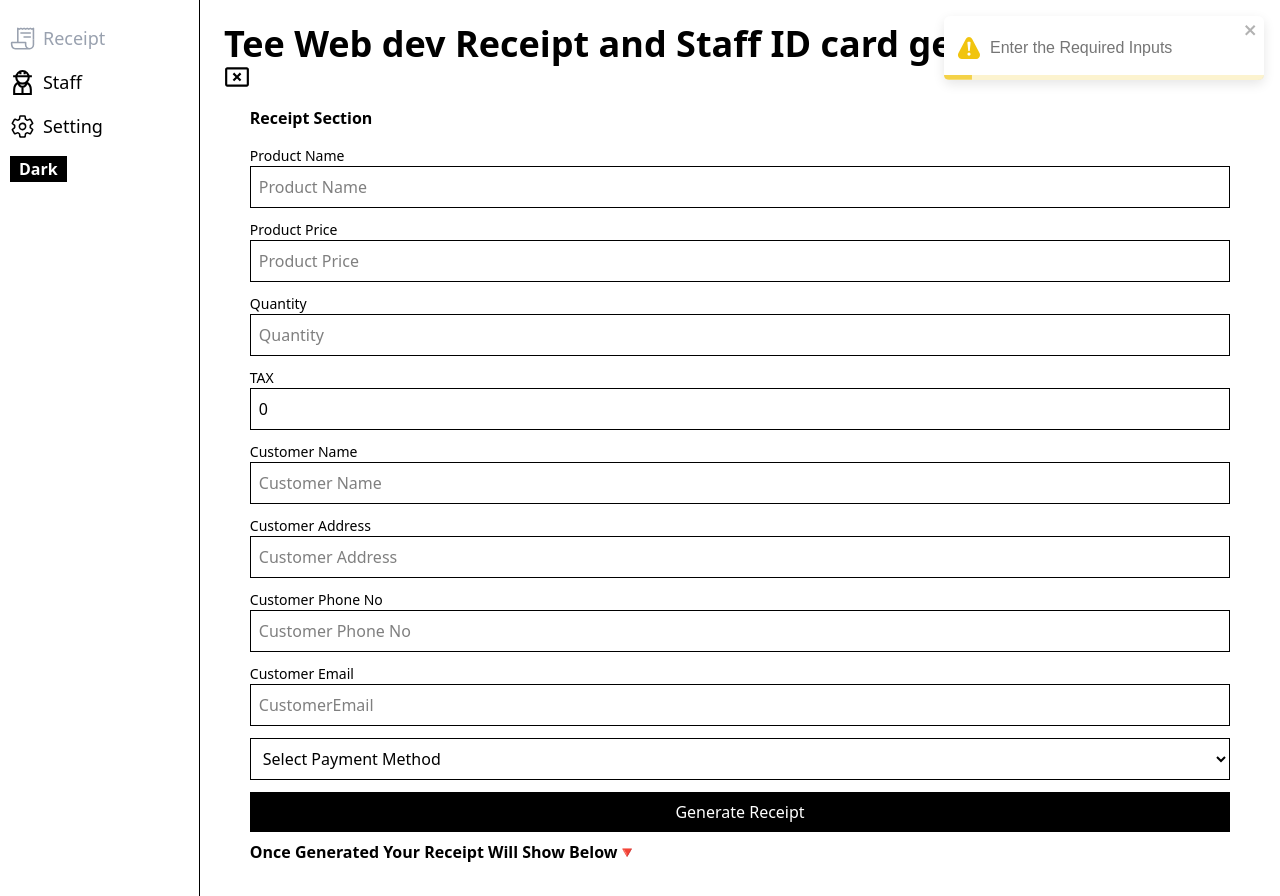
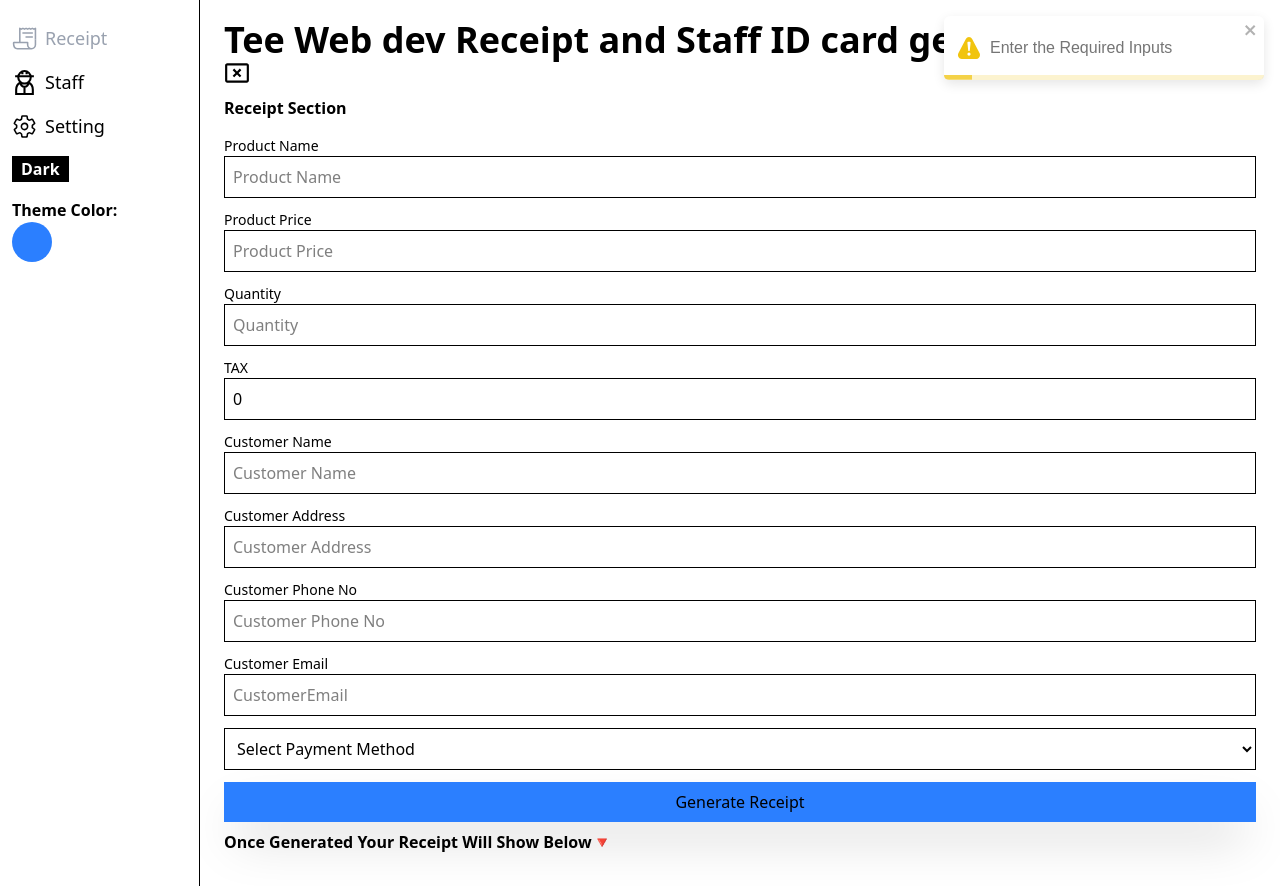
Before and after one commit to toluwase-hub/receiptgenerator, a React (Vite) app: page / in a window 1280 px wide. Built offline with nearby package versions, Linux system fonts and the light colour scheme.

Commit message:
updated color_theme

```diff
--- a/src/App.jsx
+++ b/src/App.jsx
@@ -10,15 +10,39 @@ function App() {
 
   const [theme, setTheme] = useState(true)
 
+  const [ color, setColor] = useState("")
+
+
   const changeTheme = ()=> {
     setTheme(!theme)
   }
+
+   const black = ()=> {
+    setColor("Black")
+   }
+
+   const white = ()=> {
+    setColor("White")
+   }
+
+   const red = ()=> {
+    setColor("Red")
+   }
+
+   const green = ()=> {
+    setColor("Green")
+   }
+
+   const blue = ()=> {
+    setColor("Blue")
+   }
+
   return (
     <>
       <div className="mb-20 lg:mb-0">
         <BrowserRouter>
 
-          <Navbar theme={theme} changeTheme={changeTheme} />
+          <Navbar color={color} black={black} white={white} red={red} green={green} theme={theme} blue={blue} changeTheme={changeTheme} />
 
         </BrowserRouter>
       </div>
--- a/src/assets/Components/Receiptinputs.jsx
+++ b/src/assets/Components/Receiptinputs.jsx
@@ -6,7 +6,7 @@ import autoTable from "jspdf-autotable";
 import { useReactToPrint } from "react-to-print";
 import { useRef } from "react";
 import { ToastContainer, toast } from "react-toastify";
-const Receiptinputs = ({ theme }) => {
+const Receiptinputs = ({ theme, color }) => {
   const [receiptData, setReceiptData] = useState(null);
 
   const generateNewReceipt = ()=> {
@@ -142,7 +142,7 @@ const Receiptinputs = ({ theme }) => {
   // };
 
   return (
-    <div className="w-[95%] mx-auto">
+    <div className="">
       <h1 className="font-bold">Receipt Section</h1>
       {/* FORM */}
       <ToastContainer />
@@ -341,12 +341,12 @@ const Receiptinputs = ({ theme }) => {
         </div>
         <button
           type="submit"
-          className={`${theme ? "bg-black text-white" : "bg-white text-black"} ${receiptData === null ? "" : "disabled:opacity-40 disabled:cursor-not-allowed"}  p-2`} disabled={receiptData}
+          className={` shadow-2xl ${receiptData === null ? "" : "disabled:opacity-40 disabled:cursor-not-allowed"}  ${color === "White" ? "bg-white text-black" : color === "Black" ? "bg-black text-white" : color === "Red" ? "bg-red-500" : color === "Green" ? "bg-green-500" :  "bg-blue-500" }  p-2`} disabled={receiptData}
         >
           Generate Receipt
         </button>
 
-        <button onClick={generateNewReceipt} className={`border bg-green-500 text-white p-2 ${ receiptData === null ? "hidden" : "block"}`}>Generate New Receipt</button>
+        <button onClick={generateNewReceipt} className={`border  text-white p-2 ${ receiptData === null ? "hidden" : "block"} ${color === "White" ? "bg-white text-black" : color === "Black" ? "bg-black text-white" : color === "Red" ? "bg-red-500" : color === "Green" ? "bg-green-500" :  "bg-blue-500" }`}>Generate New Receipt</button>
       </form>
       <div className="font-bold py-2">
         {receiptData === null
@@ -461,7 +461,7 @@ const Receiptinputs = ({ theme }) => {
           </div>
           <button
             onClick={HandlePrint}
-            className="mt-4 bg-green-600 text-white p-2"
+            className={`mt-4  text-white p-2 ${color === "White" ? "bg-white text-black" : color === "Black" ? "bg-black text-white" : color === "Red" ? "bg-red-500" : color === "Green" ? "bg-green-500" :  "bg-blue-500" } `}
           >
             Download Receipt
           </button>
--- a/src/assets/Components/Staffinputs.jsx
+++ b/src/assets/Components/Staffinputs.jsx
@@ -6,7 +6,7 @@ import autoTable from "jspdf-autotable";
 import { useReactToPrint } from "react-to-print";
 import { ToastContainer, toast } from "react-toastify";
 
-const Staffinputs = ({theme}) => {
+const Staffinputs = ({theme, color}) => {
   const [staffid, setStaffid] = useState(null);
 
   const generateNewIdCard = ()=> {
@@ -243,11 +243,11 @@ useEffect( ()=> {
           )}
         </div>
 
-        <button type="submit" className={`${ theme ? "bg-black text-white" : "bg-white text-black"} ${staffid === null ? "" : "disabled:opacity-40 disabled:cursor-not-allowed"}  p-2`} disabled={staffid}>
+        <button type="submit" className={` shadow-2xl ${staffid === null ? "" : "disabled:opacity-40 disabled:cursor-not-allowed"}  ${color === "White" ? "bg-white text-black" : color === "Black" ? "bg-black text-white" : color === "Red" ? "bg-red-500" : color === "Green" ? "bg-green-500" :  "bg-blue-500" }  p-2`} disabled={staffid}>
           Generate ID Card
         </button>
 
-         <button onClick={generateNewIdCard} className={`border bg-green-500 text-white p-2 ${ staffid === null ? "hidden" : "block"}`}>Generate New ID Card</button>
+         <button onClick={generateNewIdCard} className={`border ${color === "White" ? "bg-white text-black" : color === "Black" ? "bg-black text-white" : color === "Red" ? "bg-red-500" : color === "Green" ? "bg-green-500" :  "bg-blue-500" } text-white p-2 ${ staffid === null ? "hidden" : "block"}`}>Generate New ID Card</button>
 
       </form>
 
@@ -292,7 +292,7 @@ useEffect( ()=> {
             </p>
           </div>
           <button
-          className="mt-1 bg-green-600 text-white p-2" onClick={handlePrint}>Print ID Card</button>
+          className={`mt-1 text-white p-2 ${color === "White" ? "bg-white text-black" : color === "Black" ? "bg-black text-white" : color === "Red" ? "bg-red-500" : color === "Green" ? "bg-green-500" :  "bg-blue-500" }`} onClick={handlePrint}>Print ID Card</button>
           </div>
         )}
       </div>
--- a/src/assets/Navbar.jsx
+++ b/src/assets/Navbar.jsx
@@ -8,7 +8,7 @@ import { AiOutlineMenu } from "react-icons/ai";
 import { IoReceiptOutline } from "react-icons/io5";
 import { GrUserWorker } from "react-icons/gr";
 import { IoSettingsOutline } from "react-icons/io5";
-const Navbar = ({theme, changeTheme}) => {
+const Navbar = ({theme, changeTheme, color, white, black, red, green, blue}) => {
 
   const [shwoSideBar, setshwoSideBar] = useState(true)
 
@@ -17,8 +17,9 @@ const Navbar = ({theme, changeTheme}) => {
     <div className='lg:flex block '>
 
       {/* Sidebar */}
-      <div className={` ${theme ? "bg-white border-black" : "bg-black/95 text-white border-white"} hidden lg:flex  transition-all duration-500  flex flex-col  w-50 ${shwoSideBar ? "max-w-64  border-r " : "max-w-0"}`}>
-        <nav className='w-[90%] mx-auto mt-6 '>
+
+      <div className={`  overflow-hidden  ${theme ? "bg-white border-black" : "bg-black/95 text-white border-white"} hidden lg:flex  transition-all duration-500  flex flex-col  w-50 ${shwoSideBar ? "max-w-64  border-r " : "max-w-0"}`}>
+        <nav className={` overflow-x-hidden mt-6 fixed left-3 transition-all duration-500  ${shwoSideBar ? "max-w-64 " : "max-w-0"} `}>
           <ul className='space-y-4'>
             <li>
               <NavLink to="/" className={  ({isActive}) =>
@@ -55,9 +56,15 @@ const Navbar = ({theme, changeTheme}) => {
             </li>
 
             <button onClick={changeTheme} className={`border py px-2 font-bold  ${ theme ? "border-black bg-black text-white" : "border-white bg-white text-black"}`}>{theme ? "Dark" : " Light💡"}</button>
+            <div>
+            <h1 className='font-bold'>Theme Color:</h1>
+            <div className={` w-10 h-10 rounded-full animate-pulse  ${color === "White" ? "bg-white/90" : color === "Black" ? "bg-black" : color === "Red" ? "bg-red-500" : color === "Green" ? "bg-green-500" :  "bg-blue-500" } `}>
+      </div>
+      </div>
           </ul>
         </nav>
       </div>
+
 
        <div className={` lg:hidden  fixed bottom-0 transition-all duration-200 w-screen  flex flex-col ${theme ? "bg-white/95 text-black" : "bg-black/95 text-white"}  `}>
         <nav className='w-[90%] mx-auto mt-6 '>
@@ -100,7 +107,7 @@ const Navbar = ({theme, changeTheme}) => {
 
       {/* Main Content */}
       <main className={`flex-1 p-6 transition-all duration-500  ${ theme ? "bg-white text-black" : "bg-black text-white"}  `}>
-        <div className='pb-4'>
+        <div className={`pr-5 pb-1 fixed top-0 pt-5 w-full ${theme ?  "bg-white" : " bg-black"} `}>
           <h1 className='font-bold text-2xl lg:text-4xl  '>Tee Web dev Receipt and Staff ID card generator</h1>
           <button className='hidden lg:block' onClick={()=> setshwoSideBar(!shwoSideBar)}> {shwoSideBar ? (
             <MdOutlineCancelPresentation size={26} /> ) : (<AiOutlineMenu size={26} />
@@ -108,9 +115,9 @@ const Navbar = ({theme, changeTheme}) => {
         </div>
 
         <Routes >
-          <Route path="/" element={<Receipt theme={theme} />}  />
-          <Route path="/staff" element={<Staff theme={theme} />}  />
-          <Route path="/setting" element={<Setting theme={theme} changeTheme={changeTheme} />}  />
+          <Route path="/" element={<Receipt theme={theme} color={color} black={black} white={white} red={red} green={green}  blue={blue} />}  />
+          <Route path="/staff" element={<Staff theme={theme} color={color} black={black} white={white} red={red} green={green}  blue={blue} />}  />
+          <Route path="/setting" element={<Setting theme={theme} changeTheme={changeTheme} color={color} black={black} white={white} red={red} green={green}  blue={blue} />}  />
         </Routes>
       </main>
 
--- a/src/assets/routes/Receipt.jsx
+++ b/src/assets/routes/Receipt.jsx
@@ -1,10 +1,10 @@
 import React from 'react'
 import Receiptinputs from '../Components/Receiptinputs'
 
-const Receipt = ({theme}) => {
+const Receipt = ({theme, color, white, black, red, green, blue  }) => {
   return (
-    <div >
-        <Receiptinputs theme={theme} />
+    <div className='mt-18'>
+        <Receiptinputs theme={theme}  color={color} black={black} white={white} red={red} green={green}  blue={blue} />
     </div>
   )
 }
--- a/src/assets/routes/Setting.jsx
+++ b/src/assets/routes/Setting.jsx
@@ -1,8 +1,8 @@
 import React from 'react'
 
-const Setting = ({theme, changeTheme }) => {
+const Setting = ({theme, changeTheme, color, white, black, red, green, blue }) => {
   return (
-    <div>
+    <div className='mt-18'>
 
       <h1>Register</h1>
       <div>
@@ -10,6 +10,20 @@ const Setting = ({theme, changeTheme }) => {
           <button className='font-bold' onClick={changeTheme}>{theme ? "Dark" : "Light💡"}</button>
       </div>
 
+      <div>
+        <h1>Theme Color:</h1>
+        <div className='flex flex-col gap-2 items-start'>
+        <button  className={` px-2 rounded ${color === "White" ? "bg-white" : "bg-gray-400"}`} onClick={white}>White</button>
+        <button className={` px-2 rounded ${color === "Black" ? "bg-black text-white" : "bg-gray-400"}`} onClick={black}>Black</button>
+        <button className={` px-2 rounded ${color === "Red" ? "bg-red-500 text-white" : "bg-gray-400"}`} onClick={red}>Red</button>
+        <button className={` px-2 rounded ${color === "Green" ? "bg-green-500 text-white" : "bg-gray-400"}`} onClick={green}>Green</button>
+        <button className={` px-2 rounded ${color === "Blue" ? "bg-blue-500 text-white" : "bg-gray-400"}`} onClick={blue}>Blue</button>
+        </div>
+      </div>
+
+      <div className={` w-10 h-10 rounded-full mt-3 ${color === "White" ? "bg-white/90" : color === "Black" ? "bg-black" : color === "Red" ? "bg-red-500" : color === "Green" ? "bg-green-500" :  "bg-blue-500" } `}>
+      </div>
+
     </div>
   )
 }
--- a/src/assets/routes/Staff.jsx
+++ b/src/assets/routes/Staff.jsx
@@ -1,10 +1,10 @@
 import React from 'react'
 import Staffinputs from '../Components/Staffinputs'
 
-const Staff = ({theme}) => {
+const Staff = ({theme, color, white, black, red, green, blue }) => {
   return (
-    <div>
-      <Staffinputs theme={theme} />
+    <div className='mt-18'>
+      <Staffinputs theme={theme}  color={color} black={black} white={white} red={red} green={green}  blue={blue} />
     </div>
   )
 }
```
